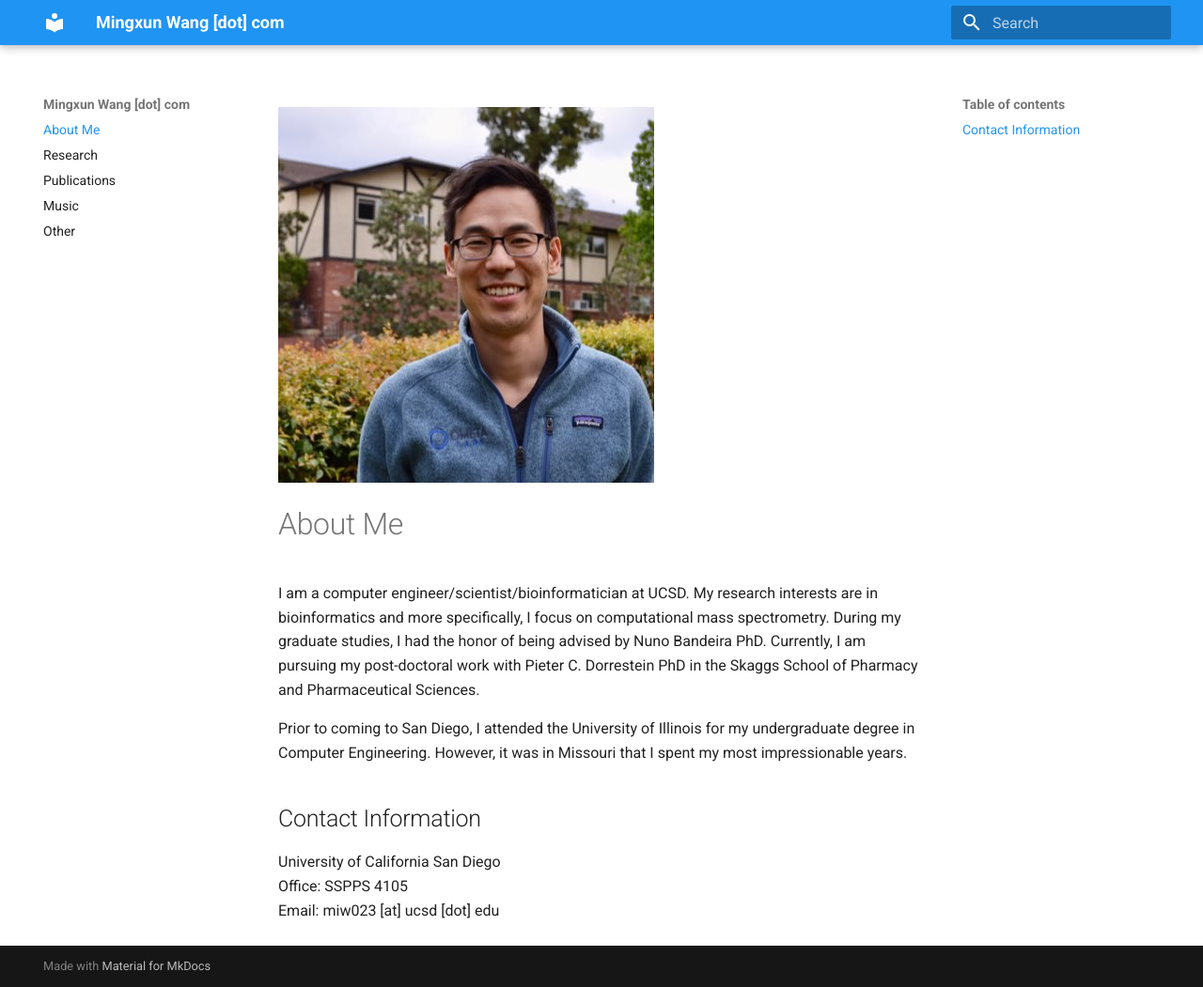
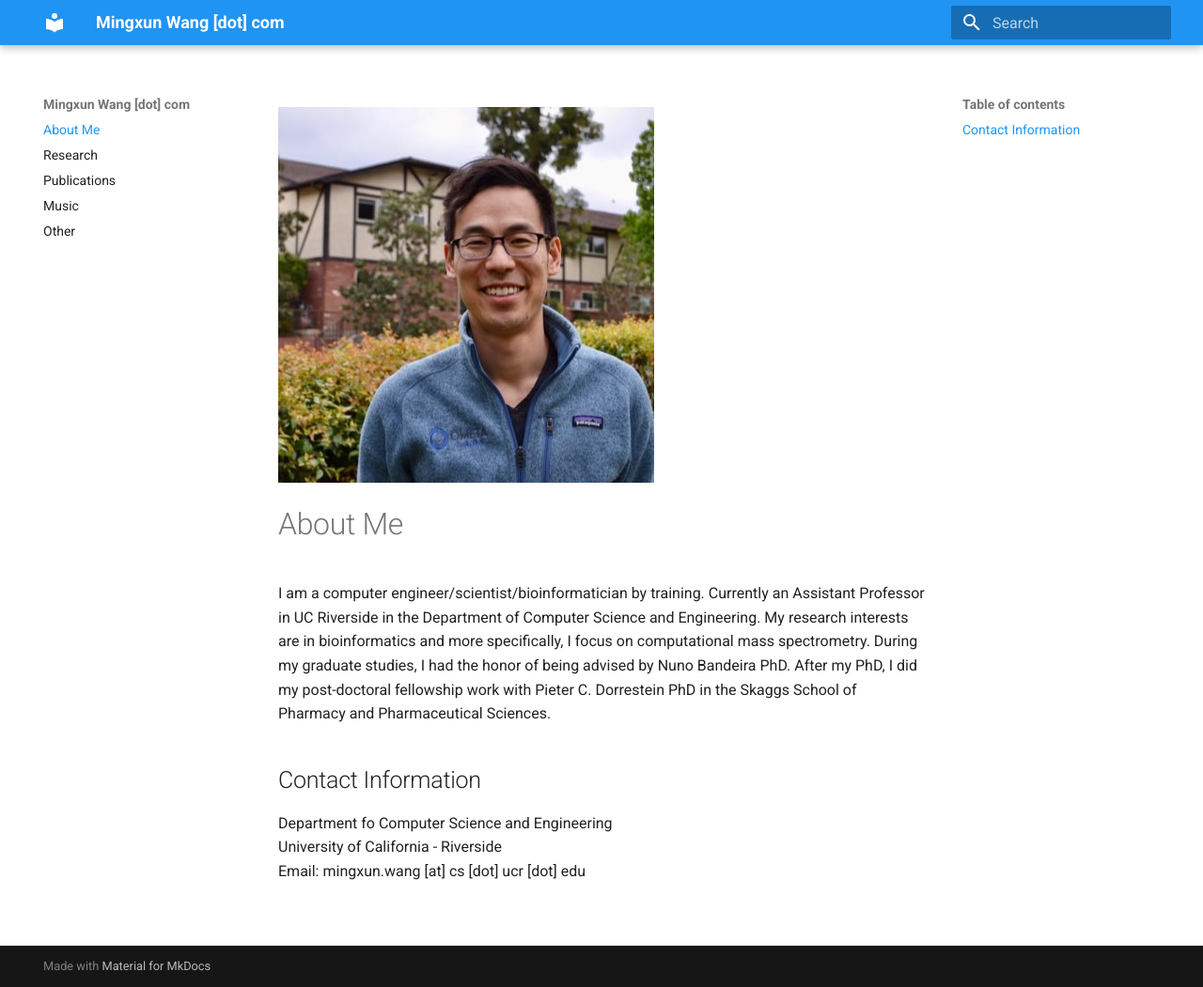
Before and after one commit to mwang87/mingwangwebsite, an MkDocs documentation site: the page built from docs/index.md, in a window 1280 px wide and 1051 px high. Shown: the whole window at 94% size. Built offline with MkDocs 1.6.1 and Material for MkDocs 9.7.7, drawn with Linux system fonts in a browser that asks for light colours.

Commit message:
updating personal website

```diff
--- a/docs/index.md
+++ b/docs/index.md
@@ -2,14 +2,12 @@
 
 # About Me
 
-I am a computer engineer/scientist/bioinformatician at UCSD. My research interests are in bioinformatics and more specifically, I focus on computational mass spectrometry. During my graduate studies, I had the honor of being advised by Nuno Bandeira PhD. Currently, I am pursuing my post-doctoral work with Pieter C. Dorrestein PhD in the Skaggs School of Pharmacy and Pharmaceutical Sciences.
-
-Prior to coming to San Diego, I attended the University of Illinois for my undergraduate degree in Computer Engineering. However, it was in Missouri that I spent my most impressionable years.
+I am a computer engineer/scientist/bioinformatician by training. Currently an Assistant Professor in UC Riverside in the Department of Computer Science and Engineering. My research interests are in bioinformatics and more specifically, I focus on computational mass spectrometry. During my graduate studies, I had the honor of being advised by Nuno Bandeira PhD. After my PhD, I did my post-doctoral fellowship work with Pieter C. Dorrestein PhD in the Skaggs School of Pharmacy and Pharmaceutical Sciences.
 
 ## Contact Information
 
-University of California San Diego
+Department fo Computer Science and Engineering
 <br>
-Office: SSPPS 4105
+University of California - Riverside
 <br>
-Email: miw023 [at] ucsd [dot] edu
+Email: mingxun.wang [at] cs [dot] ucr [dot] edu
```
Also changed, not shown: docs/research.md (+1 -1 lines).
